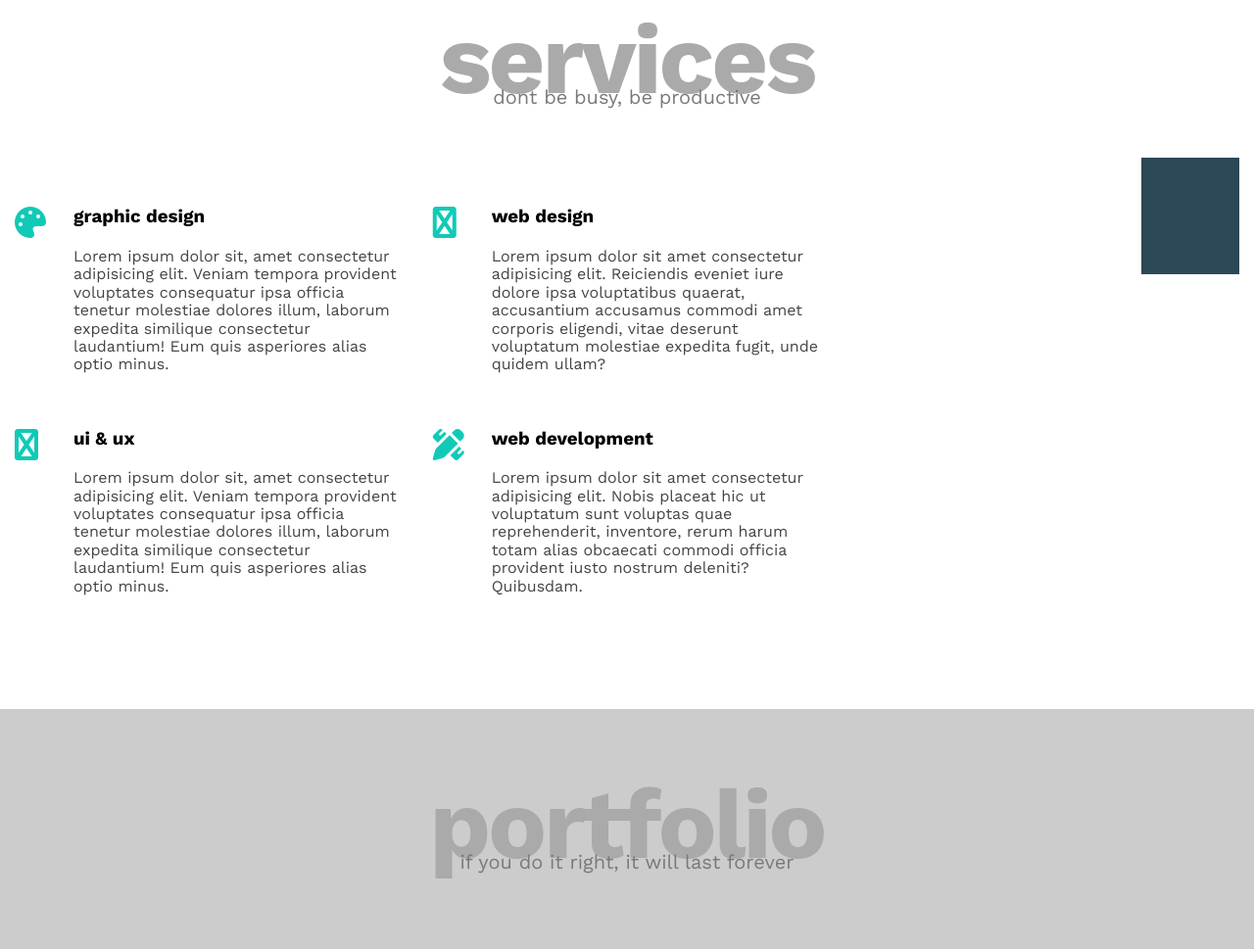
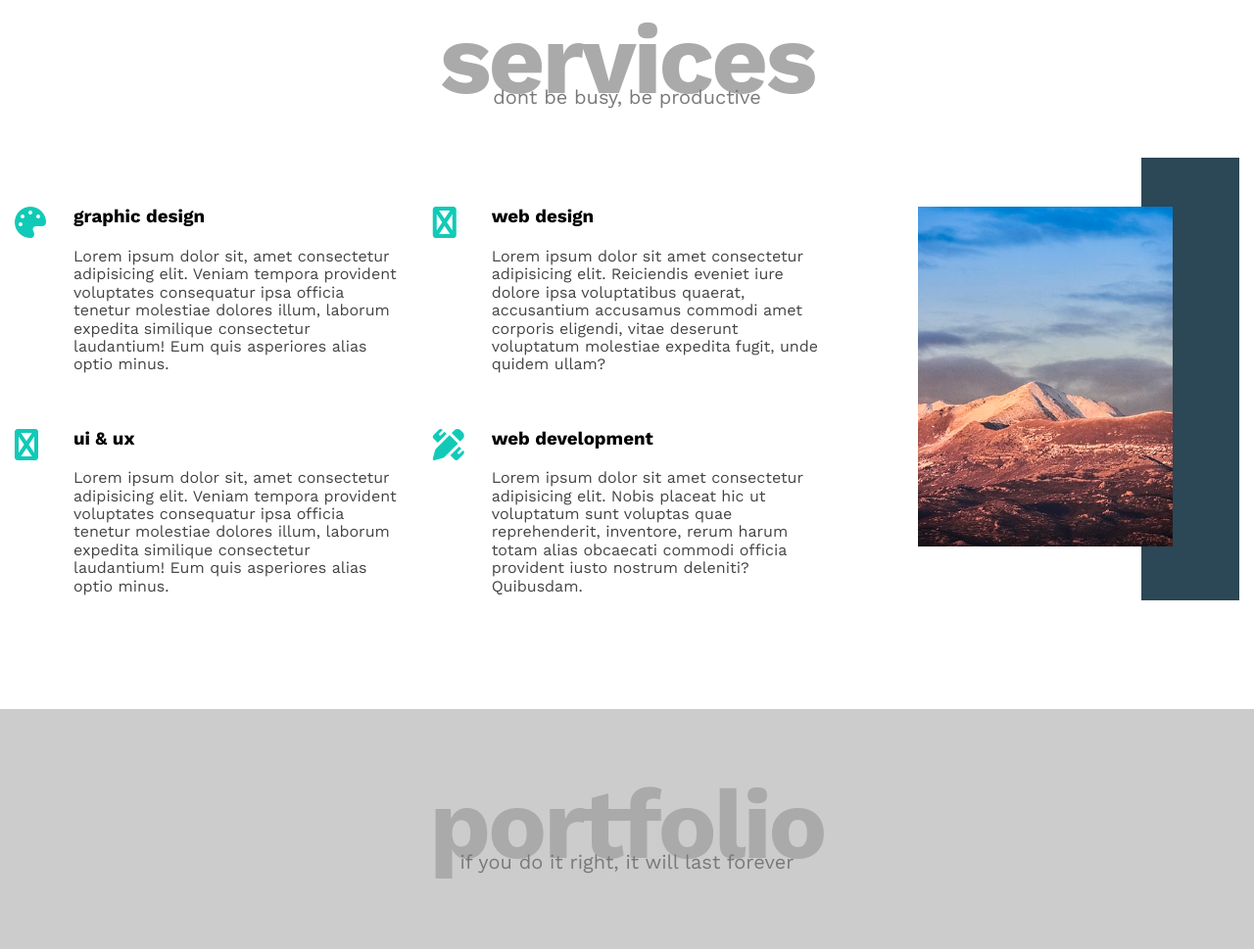
Before and after one commit to RanaSherif20/my-project, a plain HTML site: page index.html in a window 1280 px wide. Shown: the part 1365-2334 px from the top of the page at 98% size. Drawn offline with nearby package versions, Linux system fonts and the light colour scheme; the site is published under a folder, as on GitHub Pages, so addresses that start at the root find nothing.

Commit message:
Update index.html

```diff
--- a/index.html
+++ b/index.html
@@ -107,7 +107,7 @@
           </div>
           <div class="col">
             <div class="image  image-column">
-              <img src="/image/services.jpg" alt="">
+              <img src="image/services.jpg" alt="">
             </div>
           </div>
         </div>
```
